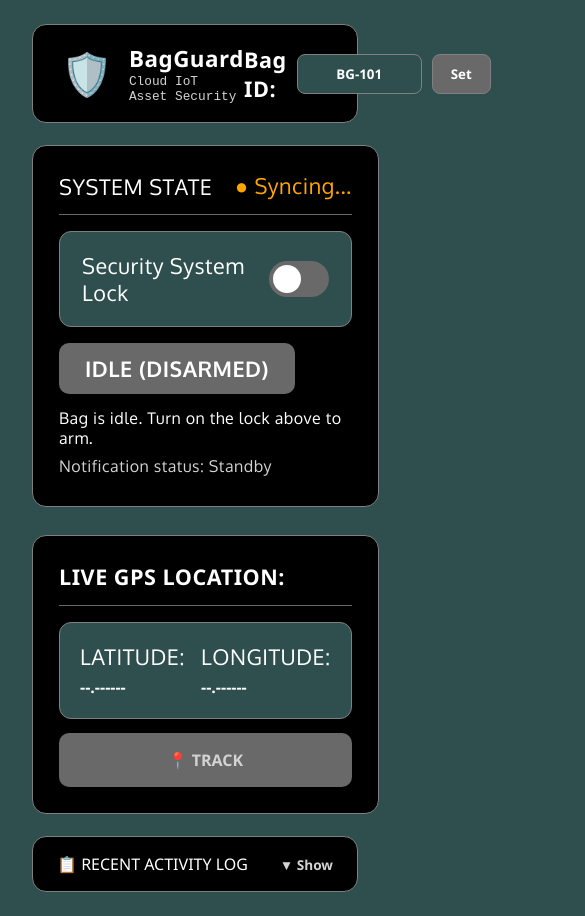
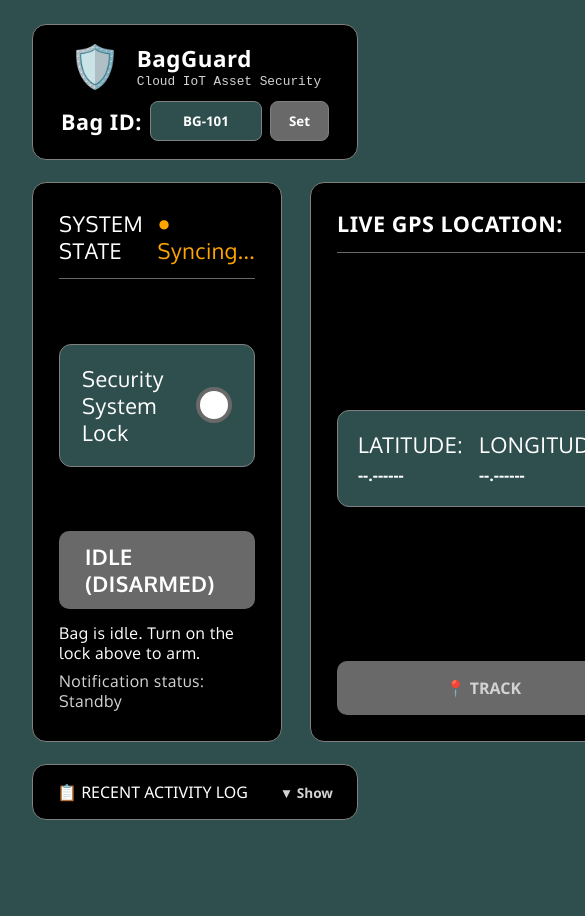
Before and after one commit to Abdur-Rehman-dev-code/Bag_guard-dashboard, a plain HTML site: page index.html in a window 390 px wide. Shown: the top 916 px of the page, 585 px wide, since content can reach past the window. After the commit the page ends 844 px from the top, so only its background shows below. Drawn offline with Linux system fonts and the light colour scheme; no server answers; a web font is replaced by a local one.

Commit message:
Update style.css

```diff
--- a/style.css
+++ b/style.css
@@ -354,14 +354,30 @@ input:checked + .slider:before {
   pointer-events: none;
 }
 
-/* Mobile Fallback */
-@media (max-width: 820px) {
-  body {
-    height: auto;
-    overflow: auto;
+/* Mobile Header Fix: Stack Bag ID beneath BagGuard logo on phones */
+@media (max-width: 600px) {
+  header,
+  .top-bar,
+  .navbar {
+    flex-direction: column;
+    align-items: flex-start;
+    gap: 12px;
   }
-  .dashboard-grid {
-    grid-template-columns: 1fr;
+
+  .bag-selector,
+  .device-control,
+  .header-right {
+    width: 100%;
+    display: flex;
+    justify-content: space-between;
+    align-items: center;
+    flex-wrap: wrap;
+    gap: 8px;
+  }
+
+  #bagIdInput {
+    flex: 1;
+    min-width: 100px;
   }
 }
 /* 11. Dual Toggle Controls (Security Lock + Find My Bag Buzzer) */
```
